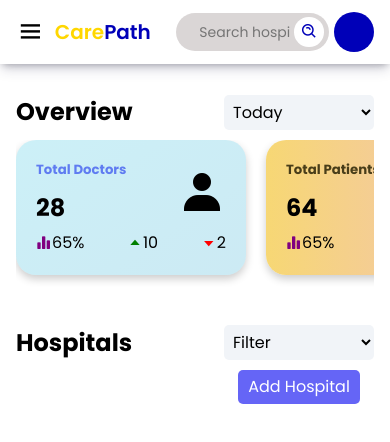
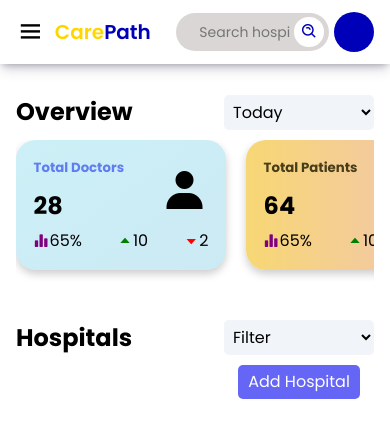
Before and after one commit to TPriince/Care-Path, a Vue app: page /dashboard in a window 390 px wide. Shown: the top 442 px of the page. Built offline with nearby package versions, Linux system fonts and the light colour scheme; no server answers.

Commit message:
feat: Minor changes

```diff
--- a/src/views/DashboardView.vue
+++ b/src/views/DashboardView.vue
@@ -193,6 +193,7 @@ export default defineComponent({
     left: 90%;
     width: 140px;
     opacity: 0;
+    font-weight: 400;
 }
 
 #dashboard.toggle-sidebar .sidebar {
@@ -200,6 +201,7 @@ export default defineComponent({
 }
 
 #dashboard.toggle-sidebar .sidebar li:hover .tooltip {
+    font-weight: var(--font-medium);
     opacity: 1;
 }
 
--- a/src/views/MainDashboardView.vue
+++ b/src/views/MainDashboardView.vue
@@ -297,6 +297,11 @@ export default defineComponent({
     #dashboard main {
         padding: 0 1rem;
     }
+
+    .card {
+        min-width: 210px;
+        padding: 1.1rem;
+    }
 }
 
 @media screen and (max-width: 300px) {
```
